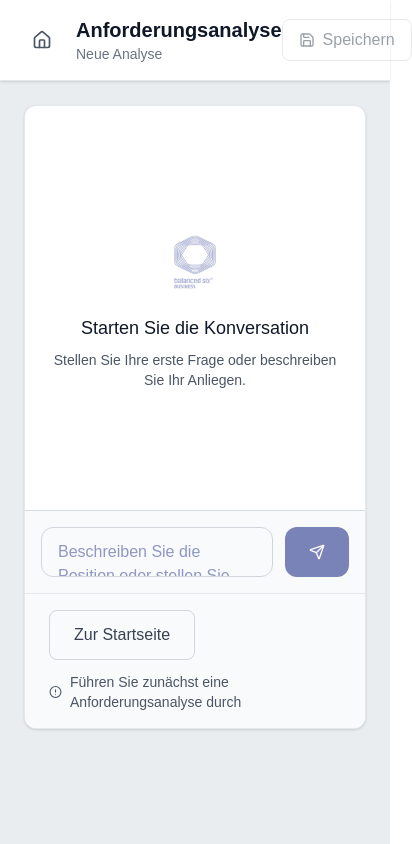
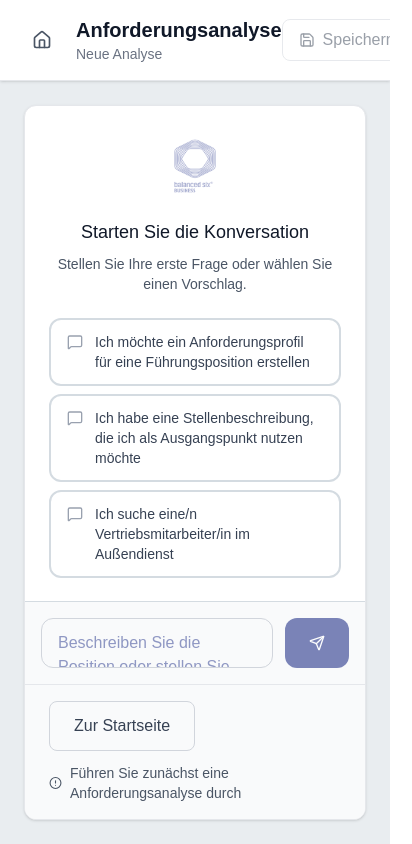
Before and after one commit to timok91/diagnostik-buddy, a Next.js app: page /anforderungsanalyse in a window 390 px wide. Shown: the whole page, 412 px wide, since content can reach past the window. Built offline with nearby package versions, Linux system fonts and the light colour scheme.

Commit message:
Startfragen für alle Module + Chatfenster Größe responsiv

```diff
--- a/src/app/anforderungsanalyse/page.js
+++ b/src/app/anforderungsanalyse/page.js
@@ -12,6 +12,12 @@ import {
   FileText,
   Edit3
 } from 'lucide-react';
+
+const SUGGESTIONS = [
+  'Ich möchte ein Anforderungsprofil für eine Führungsposition erstellen',
+  'Ich habe eine Stellenbeschreibung, die ich als Ausgangspunkt nutzen möchte',
+  'Ich suche eine/n Vertriebsmitarbeiter/in im Außendienst',
+];
 
 function AnforderungsanalyseContent() {
   const {
@@ -220,10 +226,8 @@ Sei prägnant und konkret. Nutze Stichpunkte. Keine Einleitung, direkt zur Sache
     }
 
     if (sessionData.selectedAnalysisId) {
-      // Bestehende Analyse aktualisieren
       updateAnalysis(sessionData.selectedAnalysisId);
     } else {
-      // Neue Analyse speichern
       saveAnalysis(analysisName.trim());
     }
 
@@ -251,9 +255,9 @@ Sei prägnant und konkret. Nutze Stichpunkte. Keine Einleitung, direkt zur Sache
   }
 
   return (
-    <div className="min-h-screen bg-iron-100 flex flex-col">
+    <div className="h-screen bg-iron-100 flex flex-col overflow-hidden">
       {/* Header */}
-      <header className="bg-white border-b border-gray-200 shadow-sm">
+      <header className="bg-white border-b border-gray-200 shadow-sm flex-shrink-0">
         <div className="max-w-7xl mx-auto px-6 py-4">
           <div className="flex items-center justify-between">
             <div className="flex items-center gap-4">
@@ -295,8 +299,8 @@ Sei prägnant und konkret. Nutze Stichpunkte. Keine Einleitung, direkt zur Sache
       </header>
 
       {/* Main Content */}
-      <div className="flex-1 max-w-6xl mx-auto w-full px-6 py-6">
-        <div className="bg-white rounded-xl shadow-sm border border-gray-200 overflow-hidden flex flex-col h-[calc(100vh-220px)]">
+      <div className="flex-1 min-h-0 max-w-6xl mx-auto w-full px-6 py-6 flex flex-col">
+        <div className="bg-white rounded-xl shadow-sm border border-gray-200 overflow-hidden flex flex-col flex-1 min-h-0 relative">
           {/* Summary Modal */}
           {showSummary && (
             <div className="absolute inset-0 bg-black/50 flex items-center justify-center p-6 z-50">
@@ -383,11 +387,12 @@ Sei prägnant und konkret. Nutze Stichpunkte. Keine Einleitung, direkt zur Sache
               isLoading={isLoading}
               placeholder="Beschreiben Sie die Position oder stellen Sie Fragen..."
               systemPrompt={systemPrompt}
+              suggestions={SUGGESTIONS}
             />
           </div>
 
           {/* Footer with Actions */}
-          <div className="border-t border-gray-200 px-6 py-4 bg-gray-50">
+          <div className="border-t border-gray-200 px-6 py-4 bg-gray-50 flex-shrink-0">
             <div className="flex items-center justify-between">
               <button
                 onClick={() => router.push('/')}
--- a/src/app/interpretation/page.js
+++ b/src/app/interpretation/page.js
@@ -24,6 +24,12 @@ import {
   formatAllCandidatesForLLM,
   getB6SystemPromptSection
 } from '@/lib/b6-scale';
+
+const SUGGESTIONS = [
+  'Gib mir eine Übersicht über die Profile aller Kandidaten',
+  'Vergleiche die Kandidaten hinsichtlich der definierten Anforderungen',
+  'Wo liegen Stärken und Entwicklungsbereiche bei den Kandidaten?',
+];
 
 function AnalysisSelector({ onSelect, onCancel }) {
   const { savedAnalyses } = useSession();
@@ -177,10 +183,8 @@ function InterpretationContent() {
     });
   };
 
-  // Formatierte Kandidatenübersicht für das LLM
   const candidatesOverview = formatAllCandidatesForLLM(sessionData.candidates);
 
-  // Verbesserter System-Prompt mit eindeutiger Skalen-Definition
   const systemPrompt = `Du bist ein Experte für die Interpretation psychometrischer Testergebnisse und berufliche Eignungsdiagnostik.
 
 KONTEXT - ANFORDERUNGEN FÜR DIE POSITION:
@@ -281,7 +285,6 @@ Sei prägnant, nutze Stichpunkte, keine Einleitung.`;
   };
 
   const handleNextModule = () => {
-    // Auto-save before proceeding
     if (!isSaved && sessionData.interpretation) {
       if (sessionData.selectedInterpretationId) {
         updateInterpretation(sessionData.selectedInterpretationId);
@@ -307,10 +310,10 @@ Sei prägnant, nutze Stichpunkte, keine Einleitung.`;
   }
 
   return (
-    <div className="min-h-screen bg-iron-100 flex flex-col">
+    <div className="h-screen bg-iron-100 flex flex-col overflow-hidden">
       {showAnalysisSelector && <AnalysisSelector onSelect={handleSelectAnalysis} onCancel={() => router.push('/')} />}
 
-      <header className="bg-white border-b border-iron-200 shadow-sm">
+      <header className="bg-white border-b border-iron-200 shadow-sm flex-shrink-0">
         <div className="max-w-7xl mx-auto px-6 py-4">
           <div className="flex items-center justify-between">
             <div className="flex items-center gap-4">
@@ -347,12 +350,12 @@ Sei prägnant, nutze Stichpunkte, keine Einleitung.`;
         </div>
       </header>
 
-      <div className="flex-1 max-w-7xl mx-auto w-full px-6 py-6">
-        <div className="grid grid-cols-1 lg:grid-cols-3 gap-6 h-[calc(100vh-220px)]">
+      <div className="flex-1 min-h-0 max-w-7xl mx-auto w-full px-6 py-6 flex flex-col">
+        <div className="grid grid-cols-1 lg:grid-cols-3 gap-6 flex-1 min-h-0">
 
           {/* Candidates Panel */}
           <div className={`lg:col-span-1 bg-white rounded-xl shadow-sm border border-iron-200 flex flex-col overflow-hidden ${showCandidatePanel ? '' : 'hidden lg:flex'}`}>
-            <div className="px-4 py-3 border-b border-iron-200 bg-iron-50 flex items-center justify-between">
+            <div className="px-4 py-3 border-b border-iron-200 bg-iron-50 flex items-center justify-between flex-shrink-0">
               <div className="flex items-center gap-2">
                 <Users className="w-5 h-5 text-primary" />
                 <h2 className="font-semibold text-gray-900">Kandidaten</h2>
@@ -363,7 +366,7 @@ Sei prägnant, nutze Stichpunkte, keine Einleitung.`;
               </button>
             </div>
 
-            <div className="p-3 border-b border-iron-200">
+            <div className="p-3 border-b border-iron-200 flex-shrink-0">
               <div className="flex gap-2">
                 <input type="text" value={newCandidateName} onChange={(e) => setNewCandidateName(e.target.value)}
                   onKeyPress={(e) => e.key === 'Enter' && handleAddCandidate()} placeholder="Name eingeben..."
@@ -391,10 +394,10 @@ Sei prägnant, nutze Stichpunkte, keine Einleitung.`;
           </div>
 
           {/* Chat Panel */}
-          <div className="lg:col-span-2 bg-white rounded-xl shadow-sm border border-iron-200 flex flex-col overflow-hidden">
+          <div className="lg:col-span-2 bg-white rounded-xl shadow-sm border border-iron-200 flex flex-col overflow-hidden relative">
             {!showCandidatePanel && (
               <button onClick={() => setShowCandidatePanel(true)}
-                className="lg:hidden px-4 py-2 border-b border-iron-200 bg-iron-50 flex items-center gap-2 text-sm text-gray-600">
+                className="lg:hidden px-4 py-2 border-b border-iron-200 bg-iron-50 flex items-center gap-2 text-sm text-gray-600 flex-shrink-0">
                 <Users className="w-4 h-4" />
                 Kandidaten anzeigen ({sessionData.candidates.length})
                 <ChevronDown className="w-4 h-4 ml-auto" />
@@ -461,10 +464,11 @@ Sei prägnant, nutze Stichpunkte, keine Einleitung.`;
             <div className="flex-1 flex flex-col min-h-0">
               <ChatInterface messages={sessionData.interpretationChat} onSendMessage={handleSendMessage} isLoading={isLoading}
                 placeholder={sessionData.candidates.length === 0 ? "Bitte fügen Sie zuerst Kandidaten hinzu..." : "Stellen Sie Fragen zur Interpretation..."}
-                systemPrompt={systemPrompt} />
+                systemPrompt={systemPrompt}
+                suggestions={SUGGESTIONS} />
             </div>
 
-            <div className="border-t border-iron-200 px-6 py-4 bg-iron-50">
+            <div className="border-t border-iron-200 px-6 py-4 bg-iron-50 flex-shrink-0">
               <div className="flex items-center justify-between">
                 <button onClick={() => router.push('/')} className="px-6 py-3 border border-iron-300 text-gray-700 rounded-lg hover:bg-gray-50">
                   Zur Startseite
--- a/src/app/interview/page.js
+++ b/src/app/interview/page.js
@@ -19,6 +19,12 @@ import {
   getB6SystemPromptSection
 } from '@/lib/b6-scale';
 
+const SUGGESTIONS = [
+  'Erstelle einen strukturierten Interviewleitfaden für diese Position',
+  'Welche verhaltensbasierten Fragen eignen sich für die Anforderungen?',
+  'Generiere hypothesenbasierte Fragen aus den B6-Profilen der Kandidaten',
+];
+
 // Context Info Bar Component
 function ContextInfoBar({ analysis, interpretation, candidates }) {
   const hasAnalysis = !!analysis;
@@ -26,7 +32,7 @@ function ContextInfoBar({ analysis, interpretation, candidates }) {
   const hasCandidates = candidates && candidates.length > 0;
 
   return (
-    <div className="bg-iron-50 border-b border-iron-200 px-6 py-3">
+    <div className="bg-iron-50 border-b border-iron-200 px-6 py-3 flex-shrink-0">
       <div className="flex items-center gap-6 text-sm">
         <div className="flex items-center gap-2">
           <div className={`w-2 h-2 rounded-full ${hasAnalysis ? 'bg-green-500' : 'bg-gray-300'}`} />
@@ -201,7 +207,6 @@ function InterviewContent() {
   const handleSelectAnalysis = (analysis) => {
     loadAnalysis(analysis.id);
     setShowAnalysisSelector(false);
-    // After selecting analysis, offer to select interpretation
     const relevantInterpretations = savedInterpretations.filter(
       i => i.analysisId === analysis.id
     );
@@ -219,12 +224,10 @@ function InterviewContent() {
     setShowInterpretationSelector(false);
   };
 
-  // Formatierte Kandidatenübersicht für das LLM
   const candidatesOverview = formatAllCandidatesForLLM(sessionData.candidates);
   const hasCandidates = sessionData.candidates && sessionData.candidates.length > 0;
   const hasInterpretation = sessionData.interpretation && sessionData.interpretation.length > 0;
 
-  // Verbesserter System-Prompt mit eindeutiger Skalen-Definition
   const systemPrompt = `Du bist ein Experte für strukturierte Interviews und verhaltensbasierte Interviewtechnik.
 
 KONTEXT - ANFORDERUNGEN FÜR DIE POSITION:
@@ -340,7 +343,6 @@ Sei prägnant und praxisorientiert.`;
   };
 
   const handleExport = () => {
-    // Auto-save before export
     if (!isSaved && sessionData.interviewGuide) {
       if (sessionData.selectedInterviewId) {
         updateInterview(sessionData.selectedInterviewId);
@@ -360,7 +362,7 @@ Sei prägnant und praxisorientiert.`;
   }
 
   return (
-    <div className="min-h-screen bg-iron-100 flex flex-col">
+    <div className="h-screen bg-iron-100 flex flex-col overflow-hidden">
       {showAnalysisSelector && <AnalysisSelector onSelect={handleSelectAnalysis} onCancel={() => router.push('/')} />}
       {showInterpretationSelector && (
         <InterpretationSelector
@@ -371,7 +373,7 @@ Sei prägnant und praxisorientiert.`;
         />
       )}
 
-      <header className="bg-white border-b border-iron-200 shadow-sm">
+      <header className="bg-white border-b border-iron-200 shadow-sm flex-shrink-0">
         <div className="max-w-7xl mx-auto px-6 py-4">
           <div className="flex items-center justify-between">
             <div className="flex items-center gap-4">
@@ -415,12 +417,12 @@ Sei prägnant und praxisorientiert.`;
         candidates={sessionData.candidates}
       />
 
-      <div className="flex-1 max-w-5xl mx-auto w-full px-6 py-6">
-        <div className="bg-white rounded-xl shadow-sm border border-iron-200 flex flex-col h-[calc(100vh-280px)]">
+      <div className="flex-1 min-h-0 max-w-5xl mx-auto w-full px-6 py-6 flex flex-col">
+        <div className="bg-white rounded-xl shadow-sm border border-iron-200 flex flex-col flex-1 min-h-0 relative">
 
           {/* Context Details Toggle */}
           {(hasInterpretation || hasCandidates) && (
-            <div className="border-b border-iron-200">
+            <div className="border-b border-iron-200 flex-shrink-0">
               <button
                 onClick={() => setShowContextDetails(!showContextDetails)}
                 className="w-full px-4 py-2 flex items-center justify-between text-sm text-gray-600 hover:bg-iron-50"
@@ -516,10 +518,11 @@ Sei prägnant und praxisorientiert.`;
           <div className="flex-1 flex flex-col min-h-0">
             <ChatInterface messages={sessionData.interviewChat} onSendMessage={handleSendMessage} isLoading={isLoading}
               placeholder="Stellen Sie Fragen zur Interviewvorbereitung..."
-              systemPrompt={systemPrompt} />
+              systemPrompt={systemPrompt}
+              suggestions={SUGGESTIONS} />
           </div>
 
-          <div className="border-t border-iron-200 px-6 py-4 bg-iron-50">
+          <div className="border-t border-iron-200 px-6 py-4 bg-iron-50 flex-shrink-0">
             <div className="flex items-center justify-between">
               <button onClick={() => router.push('/')} className="px-6 py-3 border border-iron-300 text-gray-700 rounded-lg hover:bg-gray-50">
                 Zur Startseite
--- a/src/components/ChatInterface.js
+++ b/src/components/ChatInterface.js
@@ -1,13 +1,14 @@
 'use client';
 import React, { useState, useRef, useEffect } from 'react';
-import { Send, User, Loader2 } from 'lucide-react';
+import { Send, User, Loader2, MessageSquare } from 'lucide-react';
 
 export default function ChatInterface({
   messages,
   onSendMessage,
   isLoading,
   placeholder = "Ihre Nachricht eingeben...",
-  systemPrompt
+  systemPrompt,
+  suggestions = []
 }) {
   const [input, setInput] = useState('');
   const messagesEndRef = useRef(null);
@@ -26,6 +27,11 @@ export default function ChatInterface({
     setInput('');
   };
 
+  const handleSuggestionClick = (suggestion) => {
+    if (isLoading) return;
+    onSendMessage(suggestion);
+  };
+
   const handleKeyPress = (e) => {
     if (e.key === 'Enter' && !e.shiftKey) {
       e.preventDefault();
@@ -39,14 +45,31 @@ export default function ChatInterface({
       <div className="flex-1 overflow-y-auto p-6 space-y-4">
         {messages.length === 0 ? (
           <div className="flex items-center justify-center h-full">
-            <div className="text-center max-w-md">
+            <div className="text-center max-w-lg w-full">
               <img src="/logo.png" alt="Logo" className="w-16 h-18 mx-auto mb-4 opacity-40" />
               <h3 className="text-lg font-medium text-gray-900 mb-2">
                 Starten Sie die Konversation
               </h3>
-              <p className="text-gray-600 text-sm">
-                Stellen Sie Ihre erste Frage oder beschreiben Sie Ihr Anliegen.
+              <p className="text-gray-600 text-sm mb-6">
+                Stellen Sie Ihre erste Frage oder wählen Sie einen Vorschlag.
               </p>
+
+              {/* Suggestion Buttons */}
+              {suggestions.length > 0 && (
+                <div className="space-y-2">
+                  {suggestions.map((suggestion, idx) => (
+                    <button
+                      key={idx}
+                      onClick={() => handleSuggestionClick(suggestion)}
+                      disabled={isLoading}
+                      className="w-full text-left px-4 py-3 bg-white border-2 border-iron-200 rounded-xl text-sm text-gray-700 hover:border-primary hover:bg-primary/5 transition-all disabled:opacity-50 disabled:cursor-not-allowed flex items-start gap-3 group"
+                    >
+                      <MessageSquare className="w-4 h-4 text-gray-400 group-hover:text-primary mt-0.5 flex-shrink-0" />
+                      <span>{suggestion}</span>
+                    </button>
+                  ))}
+                </div>
+              )}
             </div>
           </div>
         ) : (
```
